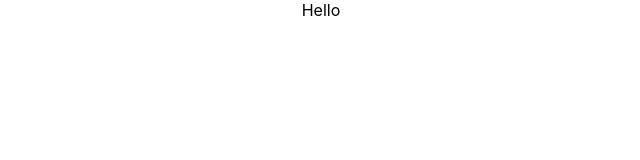
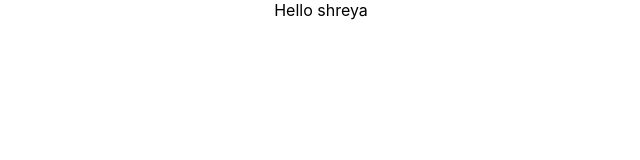
Before and after one commit to Shrashi/pink-tulips, a React (Create React App) app in the folder frontend/: page / in a window 1280 px wide. Shown: the top 160 px of the page, without its empty margins (319-959 px from the left). Built offline with nearby package versions, Linux system fonts and the light colour scheme.

Commit message:
changed app file

```diff
--- a/frontend/src/App.js
+++ b/frontend/src/App.js
@@ -2,7 +2,7 @@
 import "./App.css";
 
 function App() {
-  return <div className="App">Hello</div>;
+  return <div className="App">Hello shreya</div>;
 }
 
 export default App;
```
